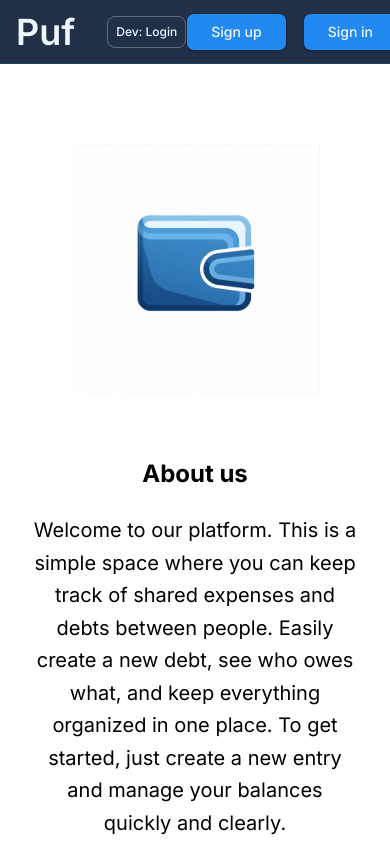
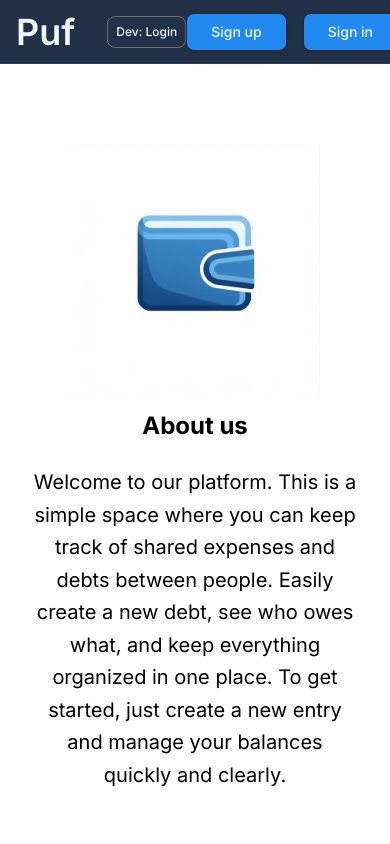
Before and after one commit to puf-app/puf, a Next.js app in the folder app/frontend/: page / in a window 390 px wide. Shown: the top 844 px of the page. Built offline with nearby package versions, Linux system fonts and the light colour scheme.

Commit message:
feat: updated hero responsiveness

```diff
--- a/app/frontend/src/components/layout/Hero.tsx
+++ b/app/frontend/src/components/layout/Hero.tsx
@@ -2,10 +2,10 @@ import Image from 'next/image';
 
 export default function Hero() {
   return (
-    <section className='flex flex-col md:flex-row items-center justify-between gap-16 py-20 px-8 md:px-24 max-w-screen-2xl mx-auto'>
-      <div className='flex flex-col gap-6 text-center md:text-left order-2 md:order-1 flex-1 text-black'>
-        <p className='text-2xl md:text-4xl font-bold'>About us</p>
-        <p className='text-xl md:text-3xl leading-relaxed'>
+    <section className='flex flex-col lg:flex-row items-center justify-between gap-4 md:gap-16 py-20 px-8 md:px-24 max-w-screen-2xl mx-auto'>
+      <div className='flex flex-col gap-6 text-center lg:text-left order-2 lg:order-1 flex-1 text-black'>
+        <p className='text-2xl md:text-3xl lg:text-4xl font-bold'>About us</p>
+        <p className='text-xl md:text-2xl lg:text-3xl leading-relaxed'>
           Welcome to our platform. This is a simple space where you can keep
           track of shared expenses and debts between people. Easily create a new
           debt, see who owes what, and keep everything organized in one place.
```
